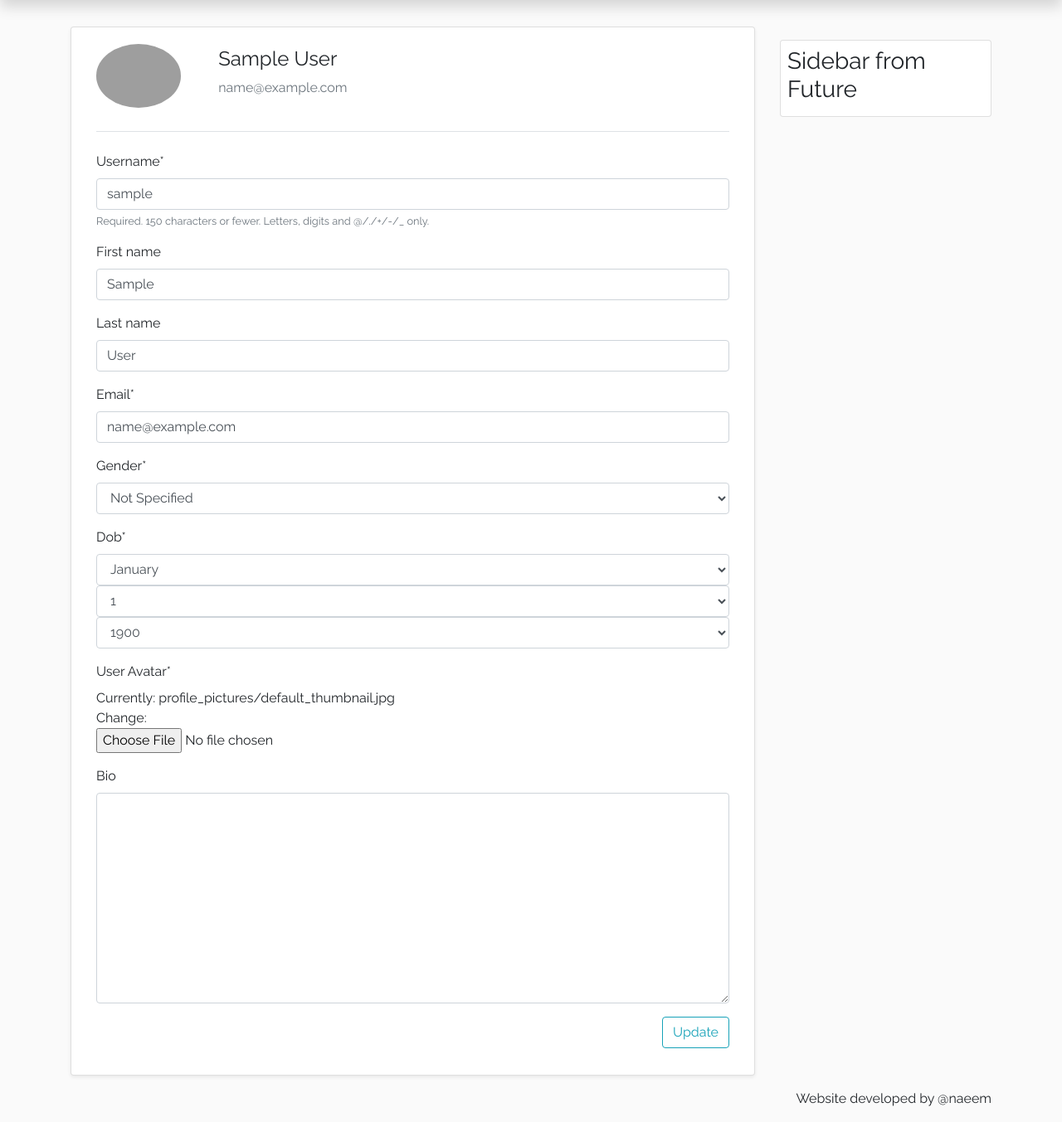
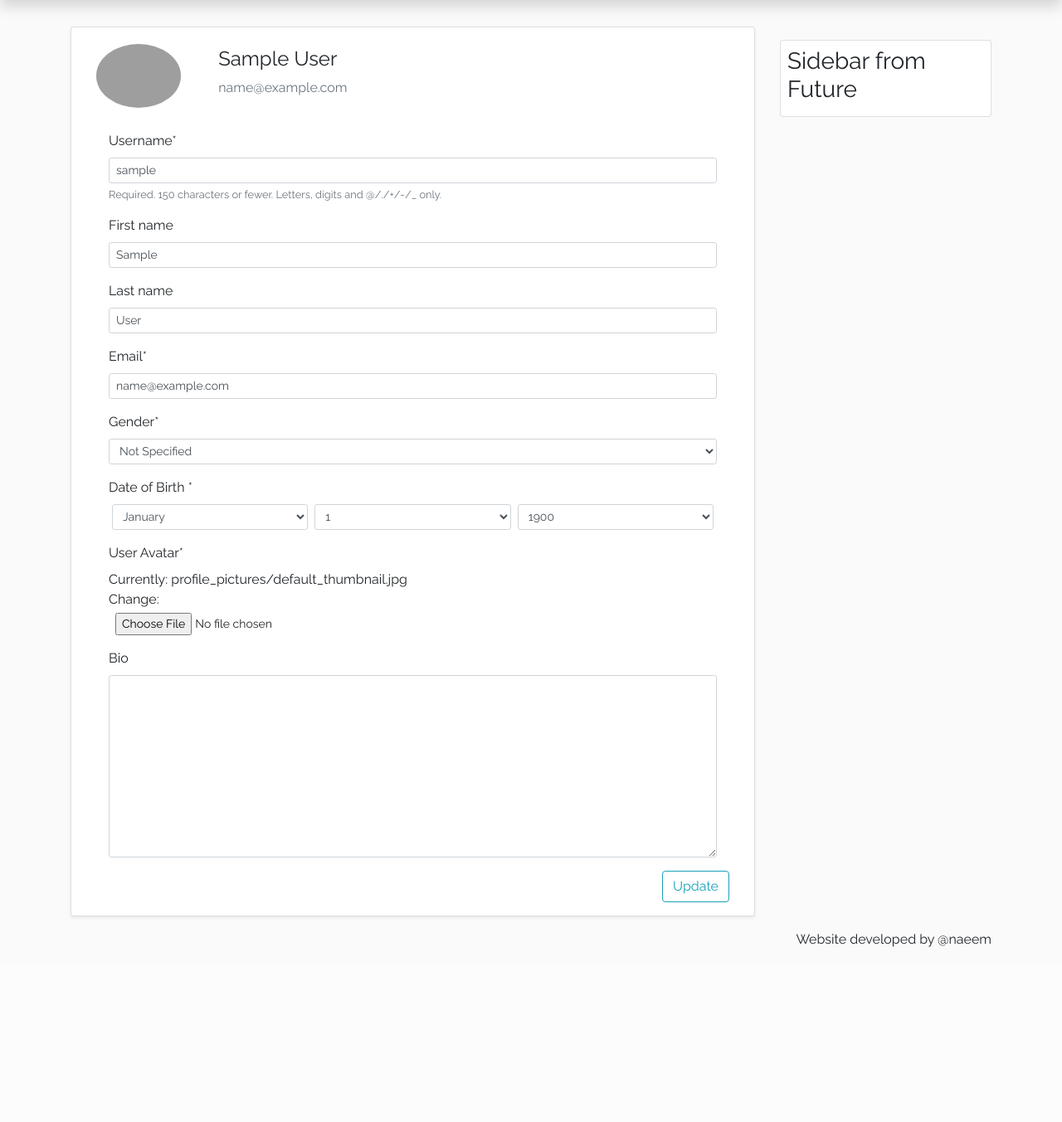
Before and after one commit to naeem-akhtar/paperhub, a Django app: page /profile/update/ in a window 1280 px wide. Shown: the part 56-1409 px from the top of the page at 83% size. After the commit the page ends 1198 px from the top, so only its background shows below. Run offline with Django 3.2, Linux system fonts and the light colour scheme; the visitor is signed in with stand-in values (Sample User, id 1); parts of the project's set-up code (start-up, migrations or seed data) failed here and were passed over; some libraries are stand-ins or nearby versions; grey boxes are pictures that could not be loaded.

Commit message:
updated date and improved design

```diff
--- a/users/templates/users/profile_form.html
+++ b/users/templates/users/profile_form.html
@@ -1,5 +1,8 @@
 {% extends "papers/base.html" %}
+
+{% load widget_tweaks %}
 {% load crispy_forms_tags %}
+
 {% block content %}
   <div class="card shadow-sm">
     <div class="container">
@@ -19,16 +22,38 @@
       </div>
     </div>
     <div class="container my-2">
+      {% for hidden in u_form.form.hidden_fields %}
+        {{ hidden }}
+      {% endfor %}
+      {% for hidden in p_form.form.hidden_fields %}
+        {{ hidden }}
+      {% endfor %}
       <form method="POST" enctype="multipart/form-data">
         {% csrf_token %}
-        <fieldset class="form-group">
-          <legend class="border-bottom mb-4"></legend>
-          {{ u_form|crispy }}
-          {{ p_form|crispy }}
-          <div class="form-group mt-2 text-right">
-            <button class="btn btn-outline-info" type="submit">Update</button>
+        {% for field in u_form.visible_fields %}
+          <div class="col">
+            {{field |add_class:'form-control-sm' | as_crispy_field }}
           </div>
-        </fieldset>
+        {% endfor %}
+        {% render_field p_form.div_id_username %}
+        {% for field in p_form.visible_fields %}
+          <div class="col">
+          {% if field.name == 'dob' %}
+            <div id="div_id_dob" class="form-group">
+              <label for="id_dob_month" class="requiredField">Date of Birth</label>
+              <span class="asteriskField">*</span>
+              <div class="form-inline">
+                {{field |add_class:'selectdatewidget form-control form-control-sm col mx-1'}}
+              </div>
+            </div>
+          {% else %}
+              {{field |add_class:'form-control-sm' | as_crispy_field }}
+          {% endif %}
+          </div>
+        {% endfor %}
+        <div class="form-group mt-2 text-right">
+          <button class="btn btn-outline-info" type="submit">Update</button>
+        </div>
       </form>
     </div>
     </div>
```
